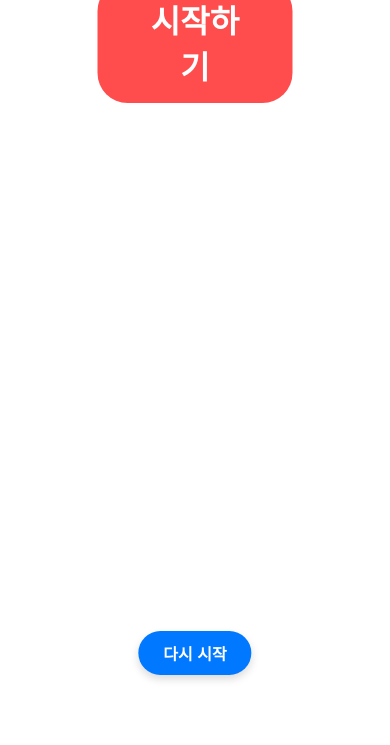
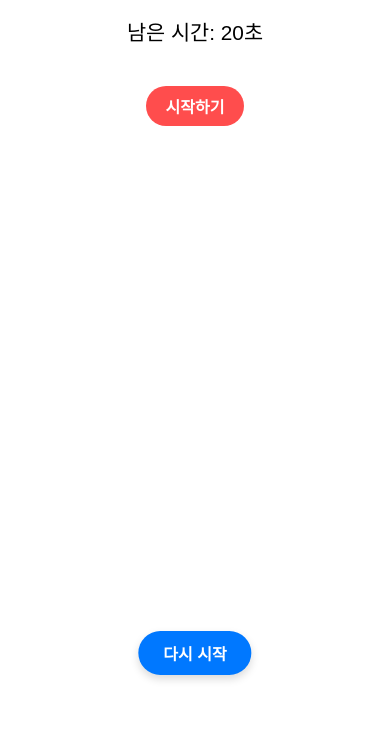
Before and after one commit to kimbobo34-cloud/card-game, a plain HTML site: page index.html in a window 390 px wide. Shown: the part 139-884 px from the top of the page. Drawn offline with Linux system fonts and the light colour scheme.

Commit message:
Update style.css

```diff
--- a/style.css
+++ b/style.css
@@ -79,14 +79,11 @@ h1 {
 }
 
 #startBtn {
-  position: fixed;
-  top: 120px;
-  left: 50%;
-  transform: translateX(-50%);
-  padding: 15px 40px;
-  font-size: 2rem;
+  margin-top: 10px;
+  padding: 10px 25px;
+  font-size: 1.2rem;
   font-weight: 700;
-  border-radius: 30px;
+  border-radius: 20px;
   border: none;
   background-color: #ff4d4d;
   color: #fff;
@@ -115,3 +112,14 @@ h1 {
   background-color: #005fcc;
   transform: scale(1.05);
 }
+
+@media (max-width: 480px) {
+  .game-board {
+    grid-template-columns: repeat(3, 1fr);
+    gap: 8px;
+  }
+  #startBtn {
+    font-size: 1rem;
+    padding: 8px 20px;
+  }
+}
```
